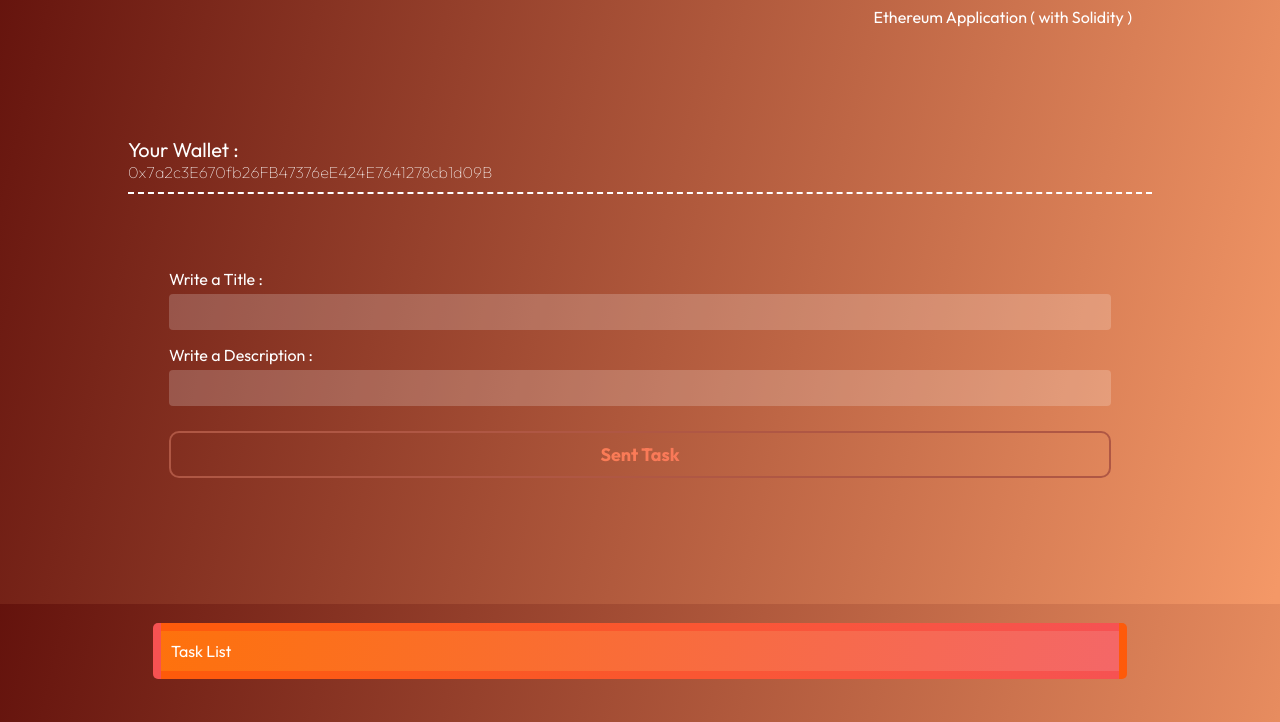
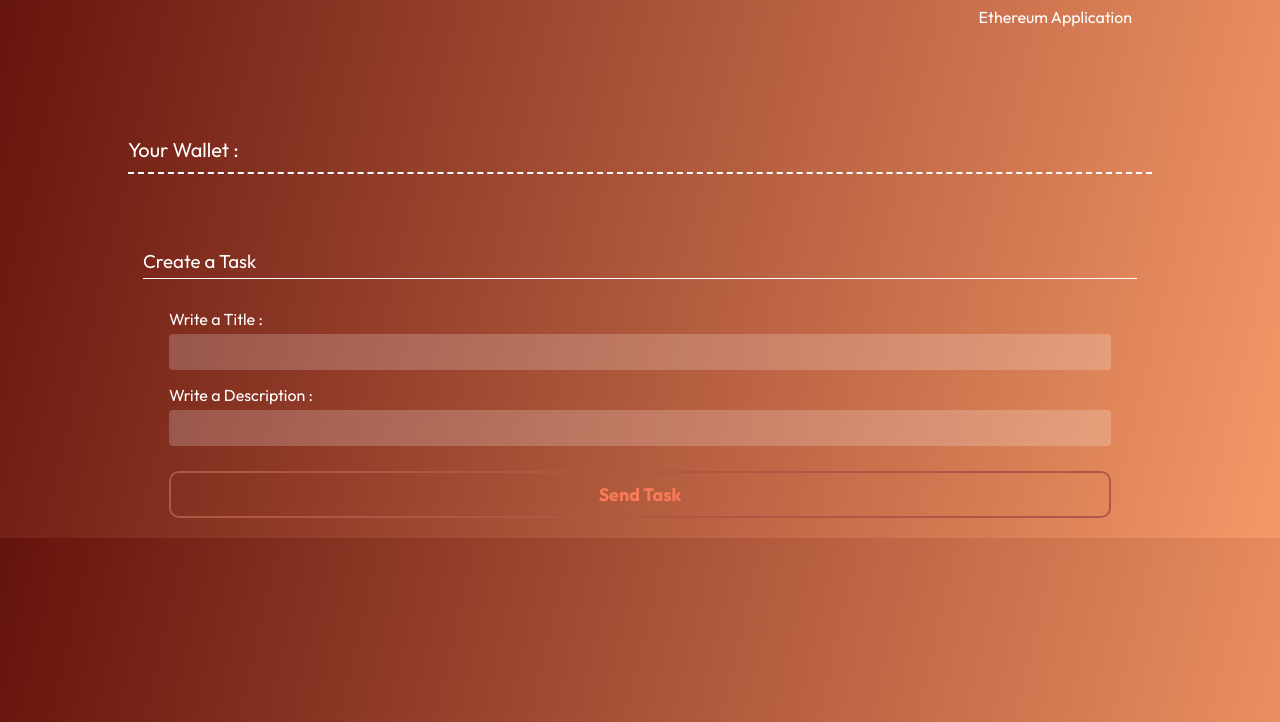
Before and after one commit to di4m0nds/ethereum-task-app, a website: page client/index.html in a window 1280 px wide. Shown: the part 78-800 px from the top of the page. Drawn offline with Linux system fonts and the light colour scheme; files that its build step writes are made by us from their sources; files whose address does not match are found by name.

Commit message:
Update index.html

```diff
--- a/client/index.html
+++ b/client/index.html
@@ -7,6 +7,7 @@
 
   <!-- Main Styles CSS -->
   <link rel="stylesheet" href="/libs/styles/main.css">
+  <link rel="stylesheet" href="/libs/styles/animista.css">
   <!-- Tools Styles CSS -->
   <link rel="stylesheet" href="/libs/styles/tools.css">
   <link rel="stylesheet" href="/libs/styles/tools-header.css">
@@ -18,23 +19,27 @@
 <body>
 
   <div class="eth">
+    <!-- Header -->
     <div class="eth__header">
       <div class="eth__header-title">
         <h1 class="gradient__text">Decentralized Task App</h1>
       </div>
 
       <div class="eth__header-subtitle">
-        <p>Ethereum Application <span>( with Solidity )</span></p>
+        <p>Ethereum Application</p>
       </div>
 
       <div class="eth__header-account">
         <div class="eth__header-account_wallet">
           <span class="eth__header-account_wallet-title">Your Wallet :</span>
-          <span class="eth__header-account_wallet-code">0x7a2c3E670fb26FB47376eE424E7641278cb1d09B</span>
+          <span class="eth__header-account_wallet-code" id="wallet-code"></span>
         </div>
 
         <div class="eth__header-account_create">
-          <form action="">
+          <div class="eth__header-account_create-title">
+            <h3>Create a Task</h3>
+          </div>
+          <form class="eth__header-account_create-form" id="task-form">
             <div class="block-form">
               <label for="title">Write a Title :</label>
               <input type="text" name="title" id="title">
@@ -46,22 +51,22 @@
             </div>
 
             <div class="block-form">
-              <button class="gradient__text">Sent Task</button>
+              <button class="gradient__text">Send Task</button>
             </div>
           </form>
         </div>
       </div>
     </div>
 
-    <div class="eth__tasks">
-      <div class="eth__tasks-task">
-        <p>Task List</p>
-      </div>
-    </div>
+    <!-- List of tasks imported -->
+    <div class="eth__tasks" id="task-list"></div>
   </div>
 
   <!-- Script from JS -->
+  <script src="/libs/pkgs/@truffle/contract/dist/truffle-contract.min.js"></script>
   <script src="/libs/scripts/app.js"></script>
+  <script src="/libs/scripts/ui.js"></script>
+
 
 </body>
 </html>
```
